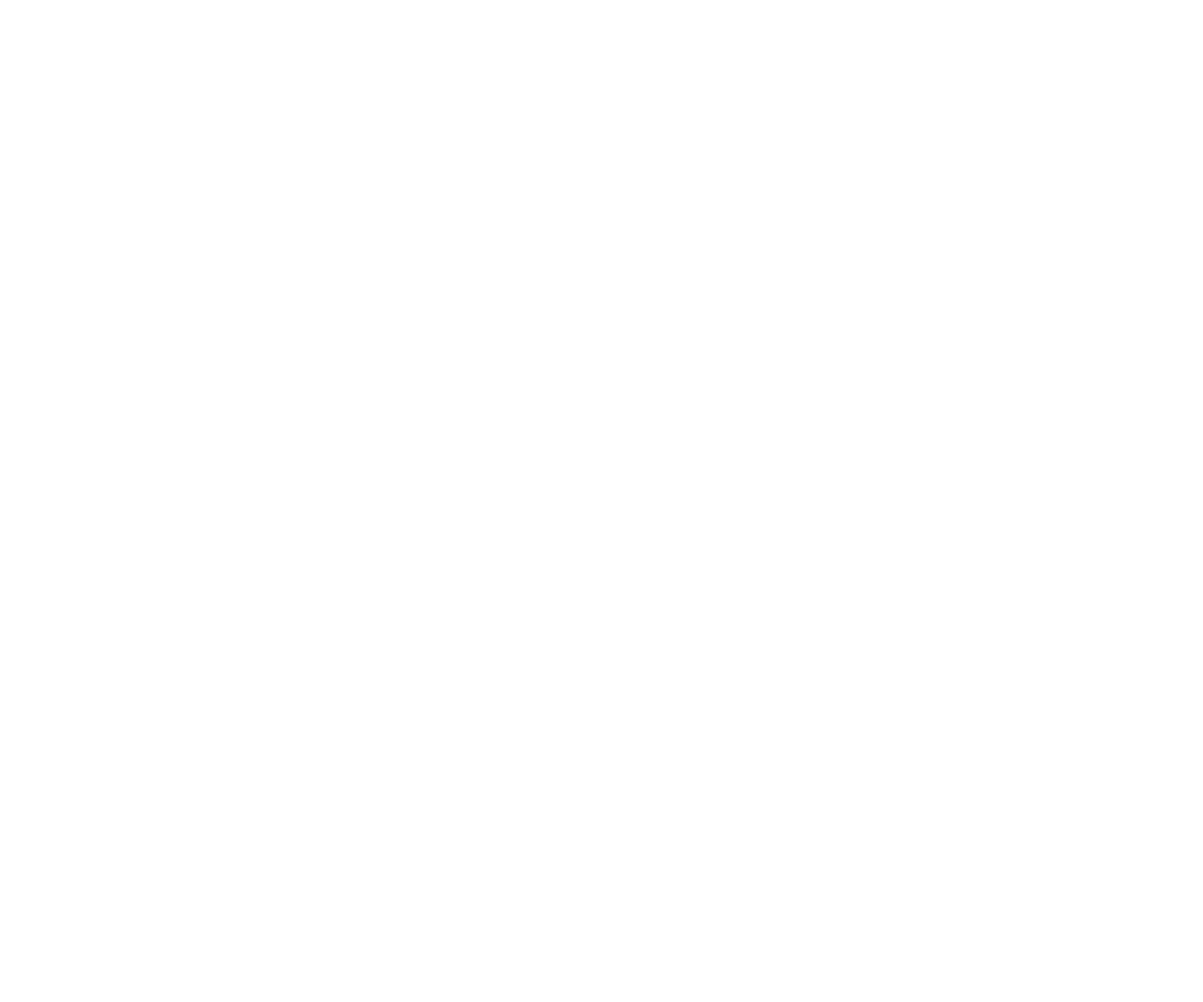
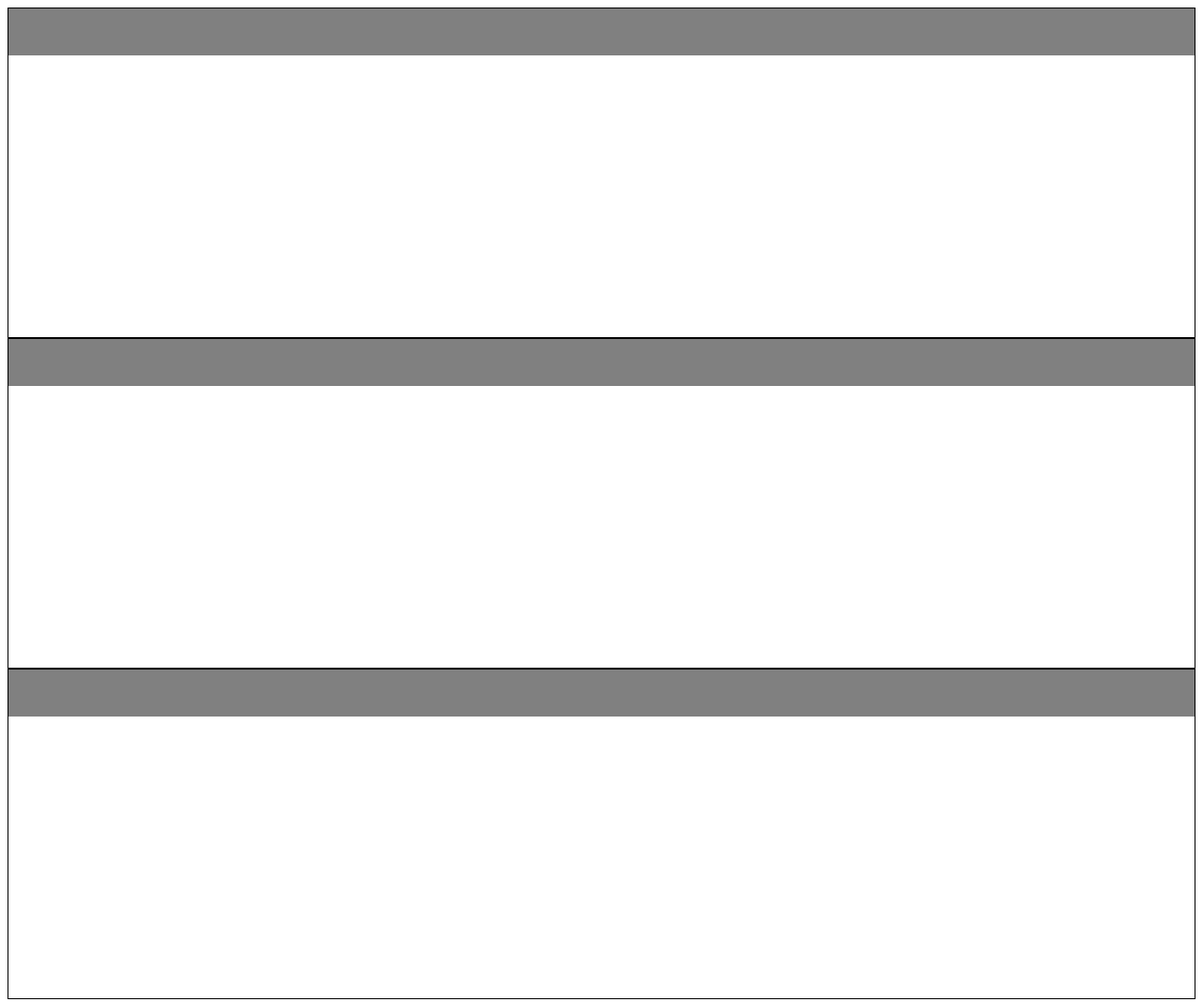
Before and after one commit to Ivanych73/geekbrains-html-css, a plain HTML site: page lesson-5/video5.html in a window 1280 px wide. Shown: the whole page at 94% size. Before the commit the page ends 800 px from the top, so only its background shows below. Drawn offline with Linux system fonts and the light colour scheme.

Commit message:
lesson-5 video-5

```diff
--- a/lesson-5/5.css
+++ b/lesson-5/5.css
@@ -0,0 +1,12 @@
+.block {
+    height: 350px;
+    border: 1px solid #000;
+    position: relative;
+}
+
+.item {
+    background-color: grey;
+    height: 50px;
+    position: sticky;
+    top: 0;
+}
--- a/lesson-5/video5.html
+++ b/lesson-5/video5.html
@@ -9,7 +9,15 @@
 </head>
 
 <body>
-
+    <div class="block">
+        <div class="item"></div>
+    </div>
+    <div class="block">
+        <div class="item"></div>
+    </div>
+    <div class="block">
+        <div class="item"></div>
+    </div>
 </body>
 
 </html>
```
